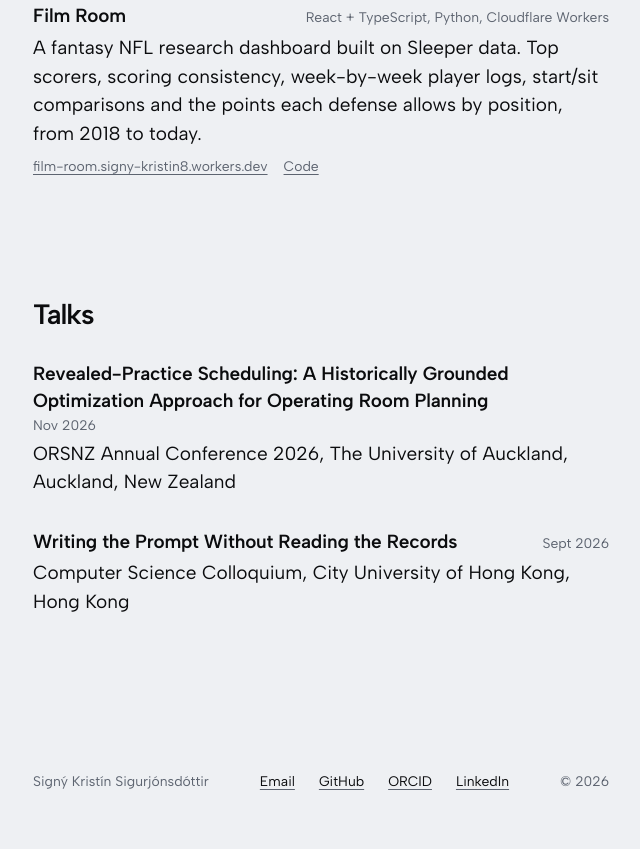
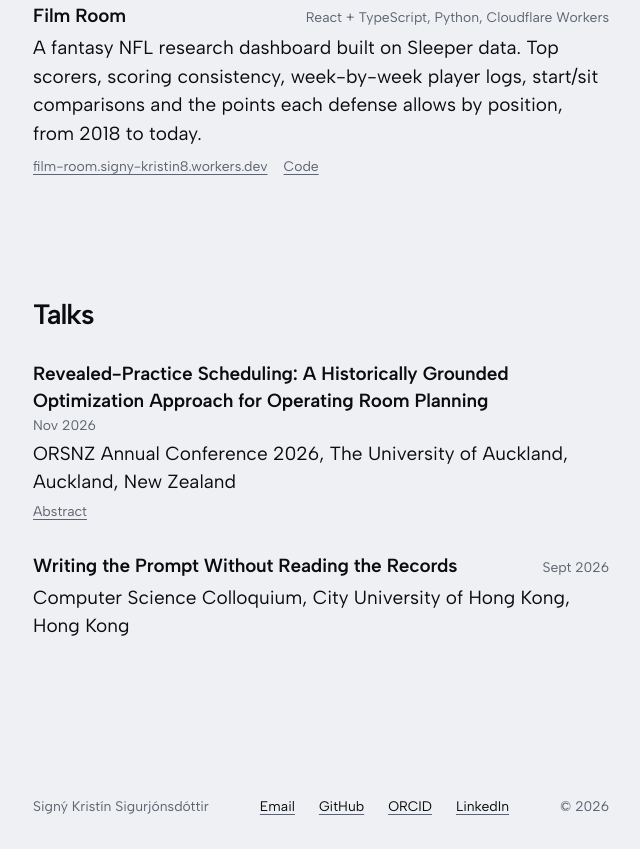
Before and after one commit to signyk/signykristin, an Astro site: page / in a window 1280 px wide. Shown: the part 1648-2497 px from the top of the page, without its empty margins (319-959 px from the left). Before the commit the page ends 2472 px from the top, so only its background shows below. Built offline with nearby package versions, Linux system fonts and the light colour scheme; Astro itself is replaced by a stand-in of ours.

Commit message:
add abstract link to talks

```diff
--- a/src/components/TalkItem.astro
+++ b/src/components/TalkItem.astro
@@ -22,7 +22,7 @@ const formatted = date.toLocaleDateString('en-GB', {
   <p>
     {event}, {location}
   </p>
-  <LinkList links={{ Slides: links.slides, Video: links.video }} />
+  <LinkList links={{ Slides: links.slides, Video: links.video, Abstract: links.abstract }} />
 </article>
 
 <style>
--- a/src/content.config.ts
+++ b/src/content.config.ts
@@ -43,7 +43,7 @@ const talks = defineCollection({
     event: z.string(),
     location: z.string(),
     date: z.coerce.date(),
-    links: z.object({ slides: z.url(), video: z.url() }).partial().default({}),
+    links: z.object({ slides: z.url(), video: z.url(), abstract: z.url() }).partial().default({}),
   }),
 });
 
--- a/src/content/talks.yaml
+++ b/src/content/talks.yaml
@@ -9,4 +9,7 @@
   event: ORSNZ Annual Conference 2026
   location: The University of Auckland, Auckland, New Zealand
   date: 2026-11-19
-  links: { https://orsnz.org.nz/conf58/ }
+  links:
+    {
+      abstract: https://orsnz.org.nz/conf58/wp-content/uploads/sites/21/2026/11/ORNSZ_conference_programme_2026_v1.pdf,
+    }
```
